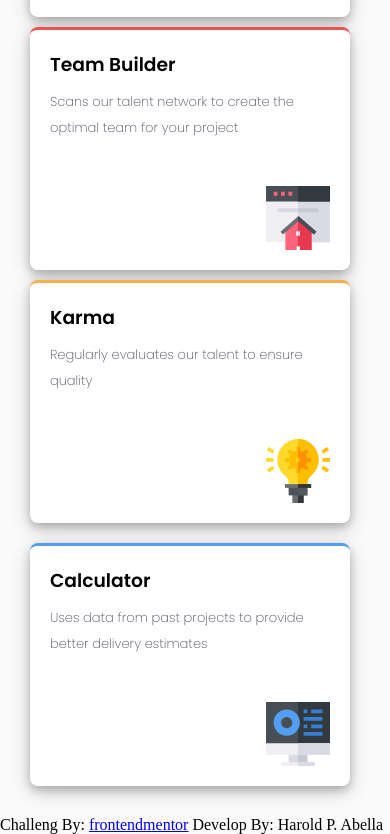
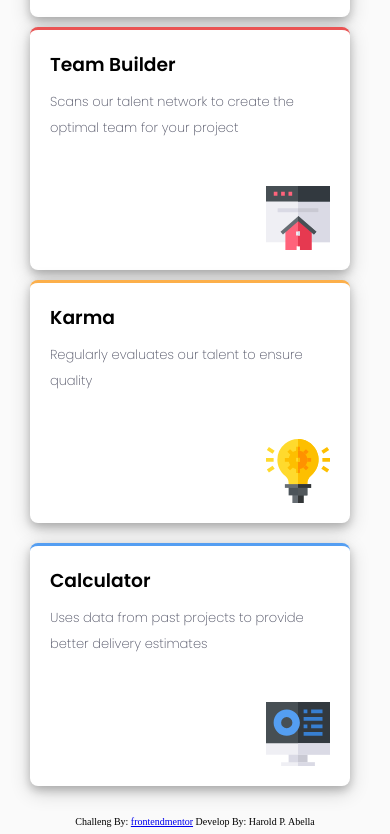
Before and after one commit to harika09/Four-Card-Section, a plain HTML site: page index.html in a window 390 px wide. Shown: the part 604-1438 px from the top of the page. Drawn offline with Linux system fonts and the light colour scheme.

Commit message:
Update style.css

```diff
--- a/assets/css/style.css
+++ b/assets/css/style.css
@@ -155,7 +155,9 @@ p{
 }
 /* ---- Calculator END ---- */
 
-
+.challenge{
+    text-align: center;
+}
 @media screen and (max-width: 1000px){
 
     .card__container{
@@ -201,6 +203,10 @@ p{
         padding: 10px 20px;
         font-size: 1.2rem;
         line-height: 2;
+    }
 
+    .challenge{
+        text-align: center;
+        font-size: 10px;
     }
 }
```
